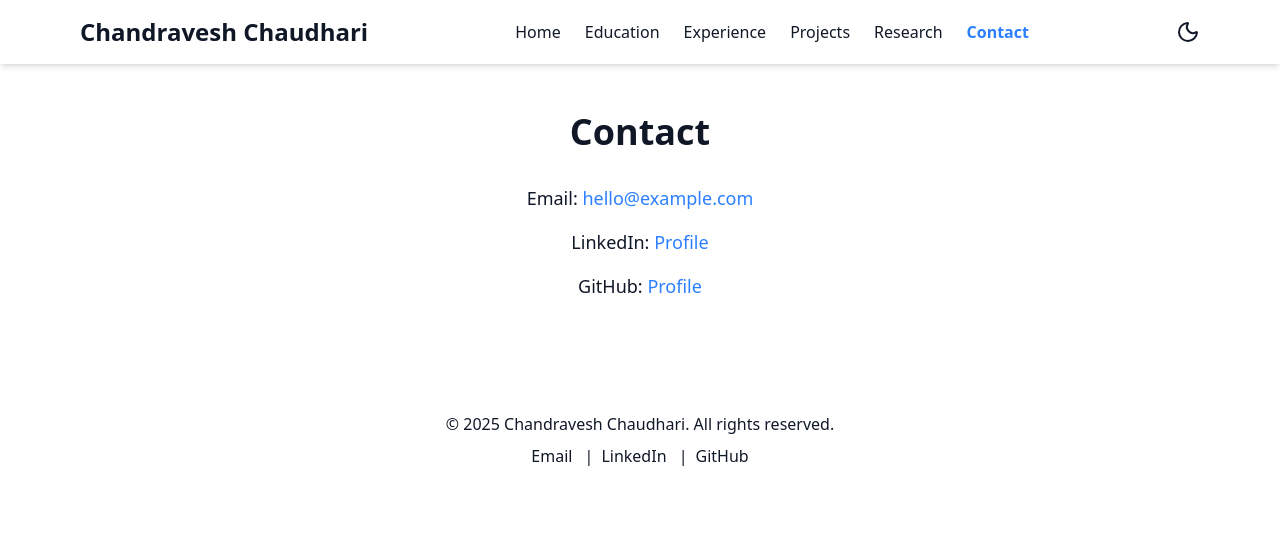
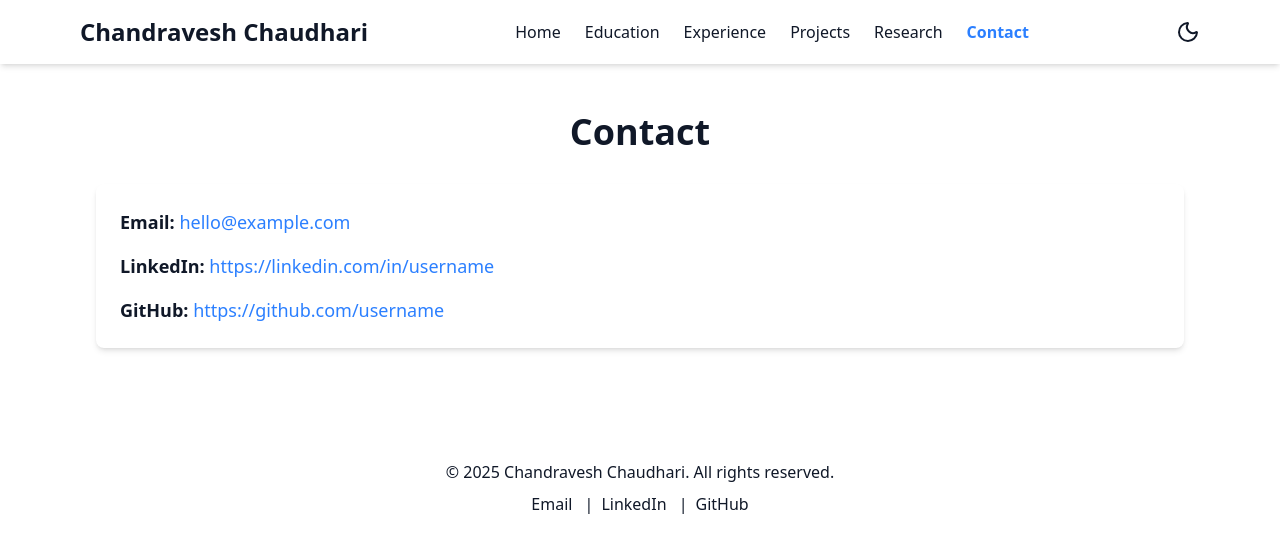
Before and after one commit to chandraveshchaudhari/website, a Next.js app: page /website/contact in a window 1280 px wide. Shown: the top 552 px of the page. Built offline with nearby package versions, Linux system fonts and the light colour scheme.

Commit message:
fixing export:   Type "ContactProps" is not valid.

```diff
--- a/src/app/contact/page.tsx
+++ b/src/app/contact/page.tsx
@@ -1,63 +1,39 @@
 'use client';
 
-import siteConfig from "@/config/config";
+import siteConfig from '@/config/config';
 import { motion } from 'framer-motion';
 import Link from 'next/link';
-import { Contact as ContactType } from '@/types';
 
-interface ContactProps {
-  contact: ContactType;
-}
-
-export default function Contact({ contact = siteConfig.contact }: ContactProps) {
+export default function Contact() {
   return (
-    <main className="py-12">
-      <motion.h1
-        className="text-4xl font-bold mb-8 text-center"
-        initial={{ opacity: 0, y: -20 }}
-        animate={{ opacity: 1, y: 0 }}
-        transition={{ duration: 0.5 }}
-      >
-        Contact
-      </motion.h1>
-      <motion.div
-        className="flex flex-col items-center space-y-4"
+    <div className="py-12 max-w-6xl mx-auto px-4">
+      <motion.section
         initial={{ opacity: 0, y: 50 }}
         animate={{ opacity: 1, y: 0 }}
         transition={{ duration: 0.5 }}
       >
-        <p className="text-lg">
-          Email:{' '}
-          <a
-            href={`mailto:${contact.email}`}
-            className="text-blue-500 hover:underline"
-          >
-            {contact.email}
+        <h1 className="text-4xl font-bold text-center mb-8">Contact</h1>
+        <div className="bg-white dark:bg-gray-800 p-6 rounded-lg shadow-md">
+          <p className="text-lg mb-4">
+            <strong>Email:</strong>{' '}
+            <a href={`mailto:${siteConfig.contact.email}`} className="text-blue-500 hover:underline">
+              {siteConfig.contact.email}
             </a>
           </p>
-        <p className="text-lg">
-          LinkedIn:{' '}
-          <Link
-            href={contact.linkedin}
-            className="text-blue-500 hover:underline"
-            target="_blank"
-            rel="noopener noreferrer"
-          >
-            Profile
+          <p className="text-lg mb-4">
+            <strong>LinkedIn:</strong>{' '}
+            <Link href={siteConfig.contact.linkedin} className="text-blue-500 hover:underline" target="_blank" rel="noopener noreferrer">
+              {siteConfig.contact.linkedin}
             </Link>
           </p>
           <p className="text-lg">
-          GitHub:{' '}
-          <Link
-            href={contact.github}
-            className="text-blue-500 hover:underline"
-            target="_blank"
-            rel="noopener noreferrer"
-          >
-            Profile
+            <strong>GitHub:</strong>{' '}
+            <Link href={siteConfig.contact.github} className="text-blue-500 hover:underline" target="_blank" rel="noopener noreferrer">
+              {siteConfig.contact.github}
             </Link>
           </p>
-      </motion.div>
-    </main>
+        </div>
+      </motion.section>
+    </div>
   );
 }
--- a/src/app/page.tsx
+++ b/src/app/page.tsx
@@ -82,7 +82,7 @@ export default function Home({ animatedText = siteConfig.animatedText, books = s
                 width={200}
                 height={300}
                 className="rounded-l-lg object-cover w-full sm:w-1/3 h-48 sm:h-auto"
-                onError={(e) => console.error(`Failed to load book image: ${book.image}`)}
+                onError={() => console.error(`Failed to load book image: ${book.image}`)}
               />
               <div className="p-6 flex-1">
                 <h3 className="text-xl font-semibold mb-2">{book.title}</h3>
--- a/src/components/Hero.tsx
+++ b/src/components/Hero.tsx
@@ -55,7 +55,7 @@ export default function Hero({ animatedText }: HeroProps) {
               width={300}
               height={450}
               className="rounded-lg object-cover aspect-[2/3]"
-              onError={(e) => {
+              onError={() => {
                 console.error(`Failed to load image: ${siteConfig.personal.image}`);
                 setImageError(true);
               }}
```
Lines whose indentation alone changed are shown as unchanged.
